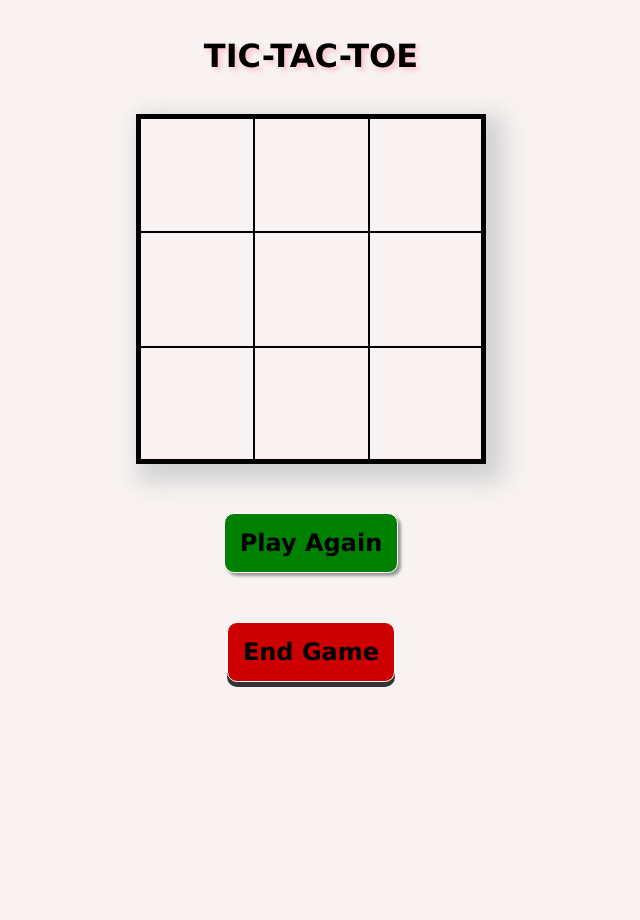
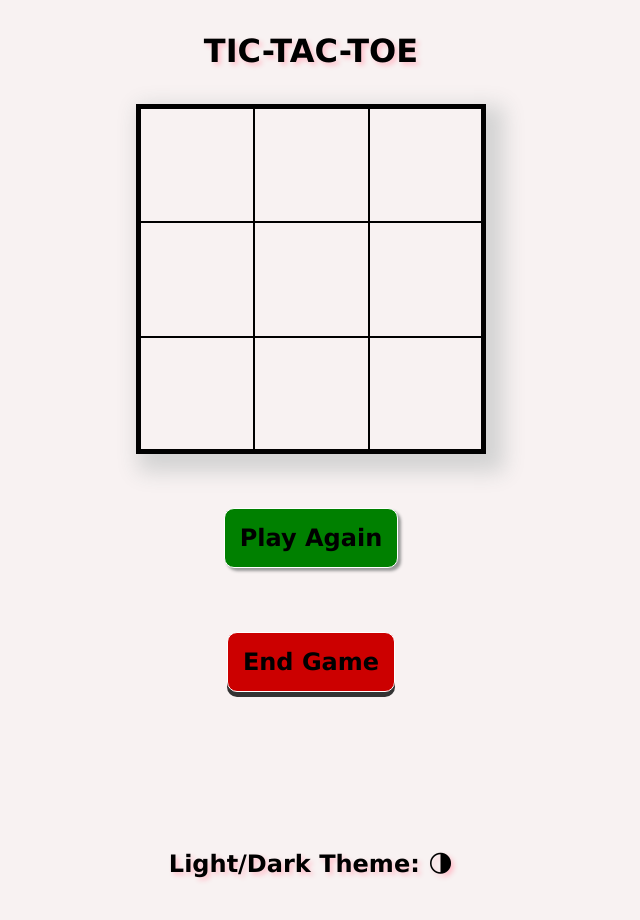
Before and after one commit to Theon87/tic-tac-toe-game, a plain HTML site: page index.html in a window 1280 px wide. Both pictures are taken after a click on the element "Play". Shown: the whole page, without its empty margins (329-969 px from the left). Before the commit the page ends 836 px from the top, so only its background shows below. Drawn offline with Linux system fonts and the light colour scheme.

Commit message:
added a div for a light/dark theme switcher

```diff
--- a/index.html
+++ b/index.html
@@ -57,6 +57,9 @@
       <h2 id="result"></h2>
     </div>
 
+    <div>
+      <h2 id="lightDarkTheme">Light/Dark Theme: 🌗</h2>
+    </div>
     <!-- SUMMARY OF RESULTS -->
     <div>
       <table id="summary"></table>
--- a/main.js
+++ b/main.js
@@ -4,6 +4,7 @@ const resetButton = document.getElementById("reset");
 const endButton = document.getElementById("end");
 const playAgainButton = document.getElementById("playAgain");
 
+let lightDarkTheme = document.getElementById("lightDarkTheme");
 let summary = document.getElementById("summary");
 let result = document.getElementById("result");
 
@@ -58,8 +59,8 @@ function playButton() {
   play.addEventListener("click", function () {
     gameOver = false;
     currentPlayer = "X";
+    lightDarkTheme.style.display = "block";
     gameBoard.style.display = "table";
-    // resetButton.style.display = "block";
     play.style.display = "none";
     endButton.style.display = "block";
     playAgainButton.style.display = "block";
@@ -106,6 +107,7 @@ function endGame() {
     result.innerHTML = "";
     summary.innerHTML = updateSummaryTable();
     summary.style.display = "table";
+    lightDarkTheme.style.display = "none";
     gameBoard.style.display = "none";
     endButton.style.display = "none";
     resetButton.style.display = "block";
--- a/style.css
+++ b/style.css
@@ -4,6 +4,7 @@
 }
 
 h1,
+h2,
 div {
   font-family: Verdana, Geneva, Tahoma, sans-serif;
   color: black;
@@ -11,7 +12,7 @@ div {
   display: flex;
   flex-direction: column;
   align-items: center;
-  margin: 25px;
+  margin: 20px;
   text-shadow: 3px 3px 5px pink;
 }
 
@@ -45,6 +46,11 @@ h3 {
 #player2Turn {
   display: none;
   padding: 3px;
+}
+
+#lightDarkTheme {
+  display: none;
+  align-self: center;
 }
 
 #reset,
```
